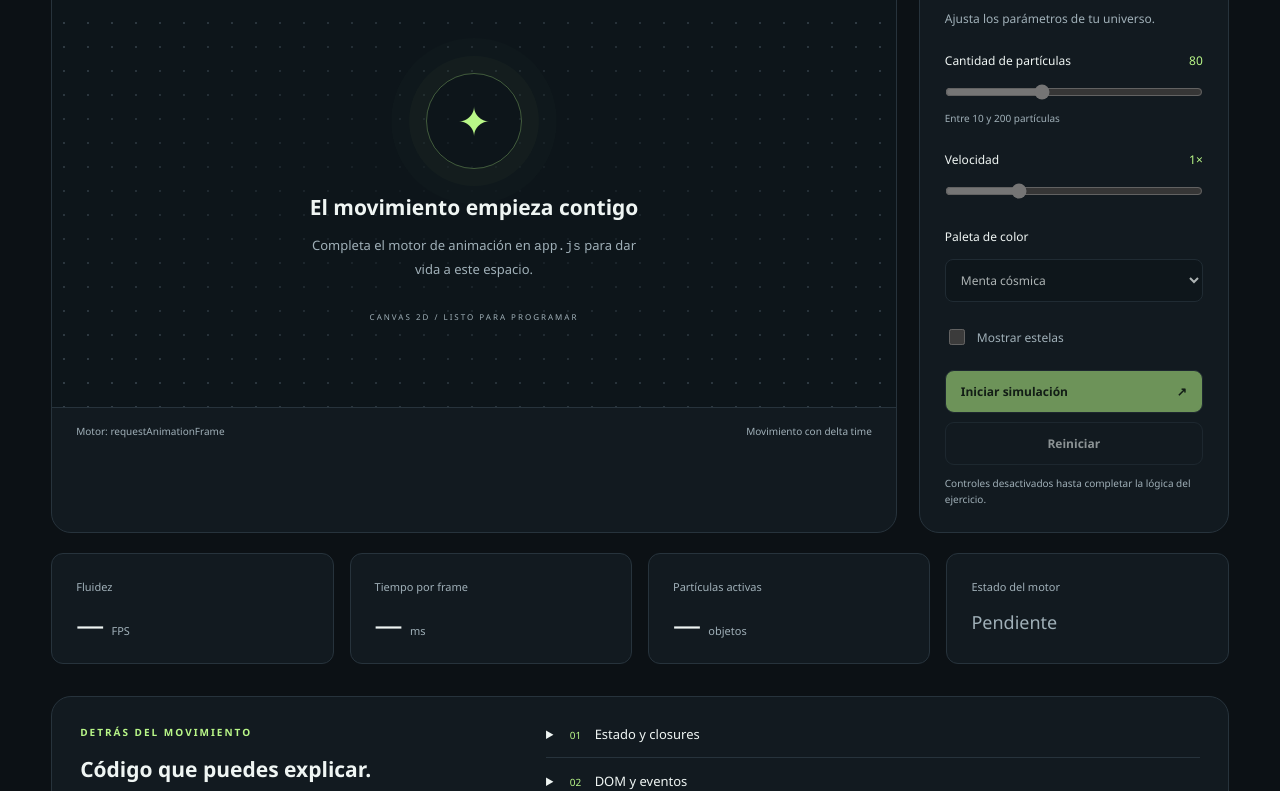
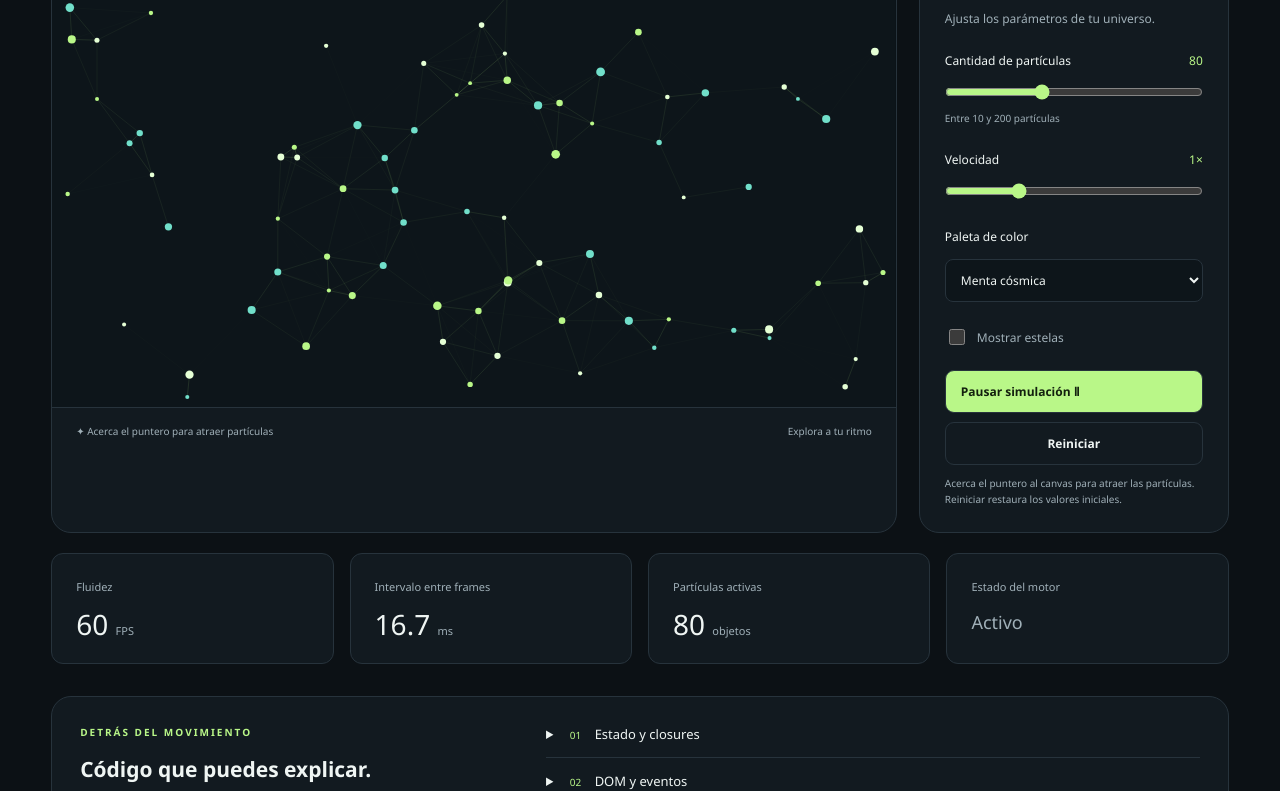
Before and after one commit to ZairRaaa/DAW_SEMANA_4, a plain HTML site: page index.html in a window 1280 px wide. Both pictures are taken after a click on the button "Iniciar simulación ↗". Shown: the part 495-1286 px from the top of the page. Drawn offline with Linux system fonts and the light colour scheme.

Commit message:
Conecto los controles de la simulación

```diff
--- a/app.js
+++ b/app.js
@@ -1,35 +1,135 @@
-/**
- * Órbita · Práctica de la semana 04.
- * Asistencia de IA: comentarios de orientación, sin lógica implementada.
- * La guía exige escribir manualmente al menos el 70 % de la lógica DOM y Canvas.
- * Registra cualquier ayuda adicional junto al fragmento correspondiente.
- */
+/* Asistencia de IA: integración DOM, validación, métricas y ciclo de vida. */
+(() => {
+  'use strict';
 
-// PASO 2 — Aislamiento y estado.
-// Escribe una IIFE con modo estricto. Mantén el resto del programa dentro de ella.
-// Crea una función que devuelva operaciones para iniciar, pausar y reiniciar.
-// Su closure debe conservar partículas, estado, timestamp anterior e ID del frame.
-// Explica con tus palabras por qué ese estado sigue accesible entre frames.
+  const $ = (selector) => document.querySelector(selector);
+  const ui = {
+    canvas: $('#particle-canvas'), form: $('#controls-form'),
+    fieldset: $('#controls-form fieldset'), count: $('#particle-count'),
+    speed: $('#speed'), palette: $('#palette'), trails: $('#trails'),
+    countOutput: $('#count-output'), speedOutput: $('#speed-output'),
+    toggle: $('#toggle-animation'), reset: $('#reset-animation'),
+    status: $('#status'), engine: $('#engine-output'), stage: $('.stage'),
+    empty: $('#empty-state'), fps: $('#fps-output'), frame: $('#frame-output'),
+    active: $('#active-output'), error: $('#validation-message'), notice: $('.notice'),
+  };
+  const motionPreference = window.matchMedia('(prefers-reduced-motion: reduce)');
+  let dispose = null;
 
-// PASO 3 — DOM y validación.
-// Selecciona canvas y controles con querySelector. Comprueba el contexto 2D.
-// Registra handlers flecha; valida números finitos y los límites del HTML.
-// Actualiza los output y usa classList.toggle para .is-running y .is-hidden.
-// Activa el fieldset solamente cuando los controles tengan comportamiento real.
-// Mantén sincronizados el botón iniciar/pausar, el estado y los mensajes de error.
+  const mount = () => {
+    if (dispose) return;
+    const controller = new AbortController();
+    const { signal } = controller;
+    let started = false;
+    let engine;
+    let observer;
+    const setState = (running) => {
+      ui.stage.classList.toggle('is-running', running);
+      ui.status.textContent = running ? 'En movimiento' : started ? 'En pausa' : 'Listo para explorar';
+      ui.engine.textContent = running ? 'Activo' : started ? 'En pausa' : 'Listo';
+      ui.toggle.textContent = running ? 'Pausar simulación  Ⅱ' : started ? 'Continuar simulación  ↗' : 'Iniciar simulación  ↗';
+      ui.toggle.setAttribute('aria-pressed', String(running));
+    };
+    const setMetrics = ({ fps, frameMs, count }) => {
+      ui.fps.textContent = fps === null ? '—' : fps.toFixed(0);
+      ui.frame.textContent = frameMs === null ? '—' : frameMs.toFixed(1);
+      ui.active.textContent = String(count);
+    };
+    const showMotionNotice = () => {
+      ui.notice.textContent = motionPreference.matches
+        ? 'Movimiento reducido activado. La animación solo comienza si pulsas Iniciar.'
+        : 'Acerca el puntero al canvas para atraer las partículas. Reiniciar restaura los valores iniciales.';
+    };
+    const syncControls = () => {
+      ui.countOutput.value = ui.count.value;
+      ui.speedOutput.value = `${Number(ui.speed.value).toLocaleString('es-PE')}×`;
+      for (const name of ['mint', 'violet', 'amber']) {
+        document.body.classList.toggle(`theme-${name}`, ui.palette.value === name);
+      }
+    };
 
-// PASO 4 — Canvas y tiempo.
-// Crea partículas con posición, velocidad y radio dentro de los límites del canvas.
-// Implementa dibujo con arc, fillRect y stroke, y rebote considerando el radio.
-// Usa el timestamp de requestAnimationFrame para calcular dt en segundos.
-// Reinicia el timestamp al reanudar y limita dt tras una pestaña inactiva.
-// Evita programar más de un loop simultáneo. No uses setInterval.
-// Ajusta resolución y coordenadas al tamaño visible y devicePixelRatio.
-// Respeta prefers-reduced-motion: no inicies movimiento automáticamente.
+    try {
+      engine = window.OrbitEngine.create(ui.canvas, { onState: setState, onMetrics: setMetrics });
+      // Las flechas capturan el ámbito léxico; no dependen del this del elemento.
+      // Un listener recibe por bubbling los eventos de todos los controles.
+      ui.form.addEventListener('input', () => {
+        try {
+          engine.configure({
+            count: Number(ui.count.value), speed: Number(ui.speed.value),
+            palette: ui.palette.value, trails: ui.trails.checked,
+          });
+          ui.error.textContent = '';
+          syncControls();
+        } catch (error) {
+          ui.error.textContent = error.message;
+        }
+      }, { signal });
+      ui.form.addEventListener('submit', (event) => event.preventDefault(), { signal });
+      ui.toggle.addEventListener('click', () => {
+        if (engine.isRunning()) {
+          engine.pause();
+        } else {
+          started = true;
+          ui.empty.classList.toggle('is-hidden', true);
+          engine.start();
+        }
+      }, { signal });
+      ui.reset.addEventListener('click', () => {
+        started = false;
+        ui.form.reset();
+        ui.error.textContent = '';
+        engine.reset();
+        syncControls();
+        ui.empty.classList.toggle('is-hidden', false);
+      }, { signal });
+      ui.canvas.addEventListener('pointermove', (event) => {
+        const bounds = ui.canvas.getBoundingClientRect();
+        engine.setPointer({ x: event.clientX - bounds.left, y: event.clientY - bounds.top });
+      }, { signal, passive: true });
+      for (const eventName of ['pointerleave', 'pointercancel', 'pointerup']) {
+        ui.canvas.addEventListener(eventName, () => engine.setPointer(null), { signal });
+      }
+      document.addEventListener('visibilitychange', () => {
+        if (document.hidden && engine.isRunning()) engine.pause();
+      }, { signal });
+      motionPreference.addEventListener('change', () => {
+        showMotionNotice();
+        if (motionPreference.matches) engine.pause();
+      }, { signal });
+      // ResizeObserver agrupa cambios; nunca medimos layout en el loop de dibujo.
+      observer = new ResizeObserver(() => engine.resize());
+      observer.observe(ui.canvas);
+      window.addEventListener('resize', () => engine.resize(), { signal });
 
-// PASO 5 — Métricas y limpieza.
-// Promedia FPS y duración de frame durante una ventana de aproximadamente 1 s.
-// Actualiza métricas DOM una vez por ventana, no en cada frame.
-// Cancela el frame al pausar o desmontar y elimina listeners al desmontar.
-// Considera visibilitychange para pausar al ocultar la página.
-// Registra mediciones reales y evidencia de Performance/Memory en README.md.
+      ui.fieldset.disabled = false;
+      ui.form.reset();
+      syncControls();
+      setState(false);
+      showMotionNotice();
+      ui.empty.classList.toggle('is-hidden', false);
+      ui.error.textContent = '';
+      dispose = () => {
+        controller.abort();
+        observer.disconnect();
+        engine.destroy();
+        ui.fieldset.disabled = true;
+        dispose = null;
+      };
+    } catch (error) {
+      controller.abort();
+      observer?.disconnect();
+      engine?.destroy();
+      ui.fieldset.disabled = true;
+      ui.status.textContent = 'No disponible';
+      ui.engine.textContent = 'Error';
+      ui.error.textContent = error.message;
+      ui.notice.textContent = 'Recarga la página o prueba con un navegador que admita Canvas 2D.';
+    }
+  };
+
+  // pagehide limpia incluso al entrar al caché de navegación. pageshow restaura
+  // una sola instancia al volver, sin acumular listeners ni ciclos de dibujo.
+  window.addEventListener('pagehide', () => dispose?.());
+  window.addEventListener('pageshow', () => mount());
+  mount();
+})();
--- a/index.html
+++ b/index.html
@@ -6,10 +6,11 @@
     <meta name="description" content="Laboratorio de JavaScript, DOM y animación con Canvas de la semana 04.">
     <title>Órbita · Laboratorio de movimiento</title>
     <link rel="stylesheet" href="styles.css">
+    <script src="engine.js" defer></script>
     <script src="app.js" defer></script>
   </head>
   <body>
-    <!-- Asistencia de IA: estructura y presentación inicial; lógica pendiente de implementación manual. -->
+    <!-- Asistencia de IA: estructura, presentación y lógica desarrolladas a petición del estudiante. -->
     <div class="workspace">
       <header class="topbar">
         <a class="brand" href="index.html"><span class="brand-icon" aria-hidden="true">◎</span> órbita<span class="brand-label">/ laboratorio</span></a>
@@ -27,18 +28,18 @@
           <section class="stage panel" aria-labelledby="canvas-title">
             <header class="panel-header">
               <h2 id="canvas-title"><span class="status-dot" aria-hidden="true"></span> Espacio de simulación</h2>
-              <span id="status" class="badge" role="status">Por implementar</span>
+              <span id="status" class="badge" role="status">Cargando laboratorio</span>
             </header>
             <div class="canvas-container">
               <canvas id="particle-canvas" width="960" height="600" aria-label="Área de animación de partículas">Tu navegador no admite Canvas. Utiliza un navegador compatible para realizar la práctica.</canvas>
               <div id="empty-state" class="empty-state">
                 <span class="orbit-art" aria-hidden="true">✦</span>
                 <h3>El movimiento empieza contigo</h3>
-                <p>Completa el motor de animación en <code>app.js</code> para dar vida a este espacio.</p>
-                <span class="small-label">CANVAS 2D / LISTO PARA PROGRAMAR</span>
+                <p>Pulsa Iniciar simulación y acerca el puntero para dibujar nuevas constelaciones.</p>
+                <span class="small-label">TU PRÓXIMO EXPERIMENTO EMPIEZA AQUÍ</span>
               </div>
             </div>
-            <footer class="stage-footer"><span>Motor: requestAnimationFrame</span><span>Movimiento con delta time</span></footer>
+            <footer class="stage-footer"><span>✦ Acerca el puntero para atraer partículas</span><span>Explora a tu ritmo</span></footer>
           </section>
 
           <aside class="controls panel" aria-labelledby="controls-title">
@@ -47,7 +48,7 @@
             <p class="muted">Ajusta los parámetros de tu universo.</p>
             <form id="controls-form">
               <fieldset disabled>
-                <legend class="sr-only">Parámetros de animación pendientes de implementar</legend>
+                <legend class="sr-only">Parámetros de animación</legend>
                 <div class="field">
                   <label for="particle-count">Cantidad de partículas <output id="count-output" for="particle-count">80</output></label>
                   <input id="particle-count" name="count" type="range" min="10" max="200" value="80" step="10" aria-describedby="count-hint">
@@ -64,17 +65,18 @@
                 <label class="checkbox"><input id="trails" name="trails" type="checkbox"> Mostrar estelas</label>
                 <div class="actions"><button id="toggle-animation" type="button" class="primary">Iniciar simulación <span aria-hidden="true">↗</span></button><button id="reset-animation" type="button" class="secondary">Reiniciar</button></div>
               </fieldset>
-              <p class="notice">Controles desactivados hasta completar la lógica del ejercicio.</p>
+              <p class="notice">Preparando los controles…</p>
+              <noscript><p>Activa JavaScript en tu navegador para utilizar el laboratorio.</p></noscript>
               <p id="validation-message" role="alert"></p>
             </form>
           </aside>
         </div>
 
-        <section class="metrics" aria-label="Métricas de rendimiento pendientes de medición">
+        <section class="metrics" aria-label="Métricas de rendimiento en tiempo real">
           <article class="metric"><span>Fluidez</span><p><output id="fps-output">—</output> <small>FPS</small></p></article>
-          <article class="metric"><span>Tiempo por frame</span><p><output id="frame-output">—</output> <small>ms</small></p></article>
+          <article class="metric"><span>Intervalo entre frames</span><p><output id="frame-output">—</output> <small>ms</small></p></article>
           <article class="metric"><span>Partículas activas</span><p><output id="active-output">—</output> <small>objetos</small></p></article>
-          <article class="metric"><span>Estado del motor</span><p class="engine-state" id="engine-output">Pendiente</p></article>
+          <article class="metric"><span>Estado del motor</span><p class="engine-state" id="engine-output">Cargando</p></article>
         </section>
 
         <section class="learning panel" aria-labelledby="learning-title">
--- a/styles.css
+++ b/styles.css
@@ -12,6 +12,8 @@
 }
 * { box-sizing: border-box; }
 body { margin: 0; background: var(--background); color: var(--text); }
+.theme-violet { --accent: #c6a0ff; }
+.theme-amber { --accent: #ffc476; }
 a { color: inherit; text-decoration: none; }
 button, input, select { font: inherit; }
 button, summary, select { cursor: pointer; }
@@ -60,6 +62,9 @@ input[type="checkbox"] { accent-color: var(--accent); width: 16px; height: 16px;
 .actions { display: grid; gap: 9px; margin-top: 22px; }
 button { border-radius: 9px; padding: 12px 15px; border: 1px solid var(--border); font-size: 12px; font-weight: 600; }
 .primary { background: var(--accent); color: #13200e; display: flex; justify-content: space-between; }
+.primary:not(:disabled):hover { filter: brightness(1.1); }
+.secondary:not(:disabled):hover { border-color: var(--accent); color: var(--accent); }
+.is-running .badge, .is-running .panel-header h2 { color: var(--accent); }
 .secondary { background: transparent; color: var(--text); }
 button:disabled { cursor: not-allowed; opacity: .55; }
 .notice { color: var(--muted); font-size: 10px; line-height: 1.6; margin-bottom: 0; }
```
